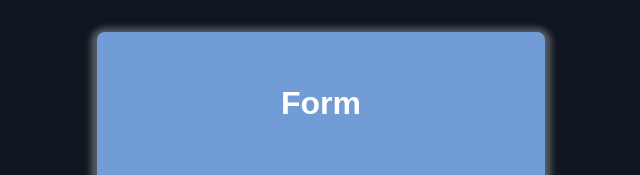
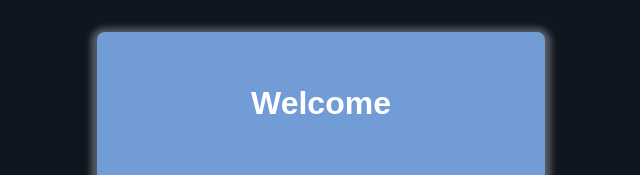
Before and after one commit to hibahdesu/Form, a React (Create React App) app: page / in a window 1280 px wide. Shown: the top 175 px of the page, without its empty margins (319-959 px from the left). Built offline with nearby package versions, Linux system fonts and the light colour scheme.

Commit message:
Update the context in the app

```diff
--- a/src/App.jsx
+++ b/src/App.jsx
@@ -1,12 +1,13 @@
 import './App.css';
 import Form from './Form';
 import UserContext from './contexts/UserContext';
+
 
 function App() {
   return (
     <UserContext.Provider value={{userName: "JohnDoe", name: "John Doe", email: "Johne@gmail.com", isAuthenticated: true}}>
       <div className="App">
-        <Form title={'Form'}/>
+        <Form title={`Welcome`}/>
       </div>
     </UserContext.Provider>
   );
```
